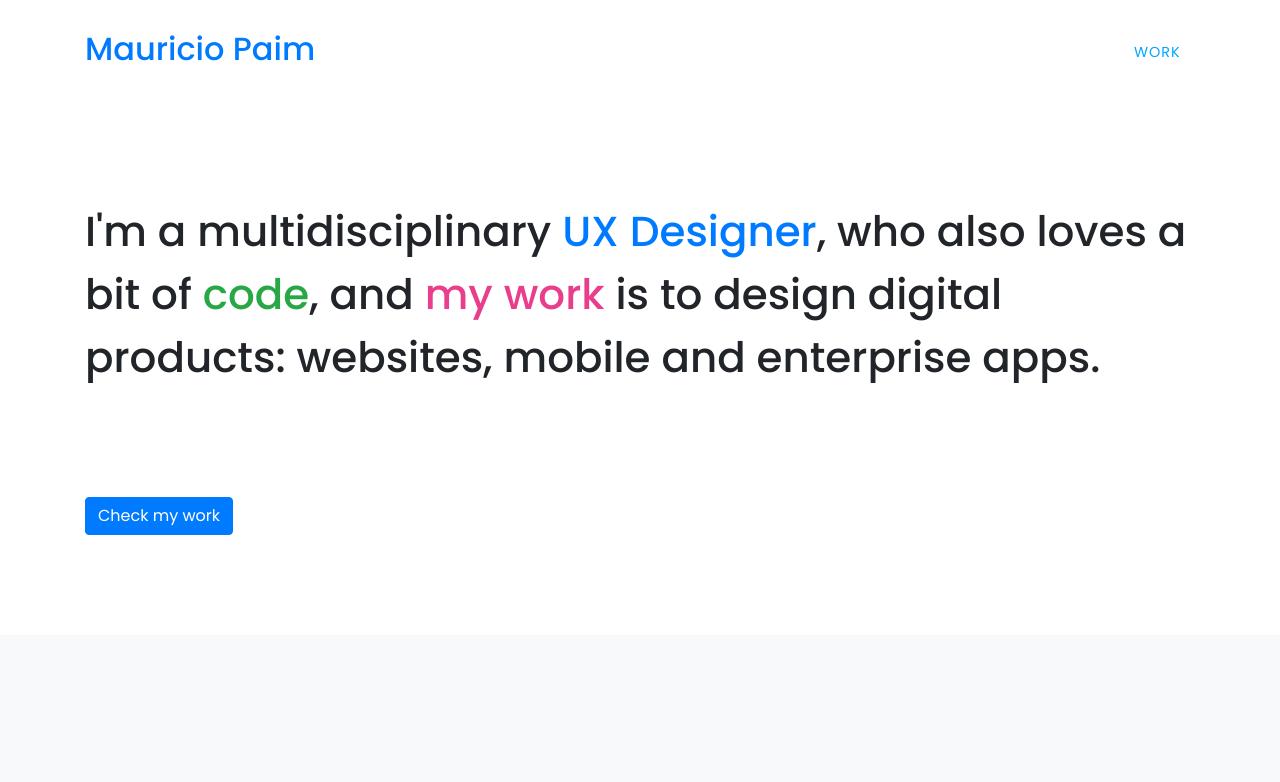
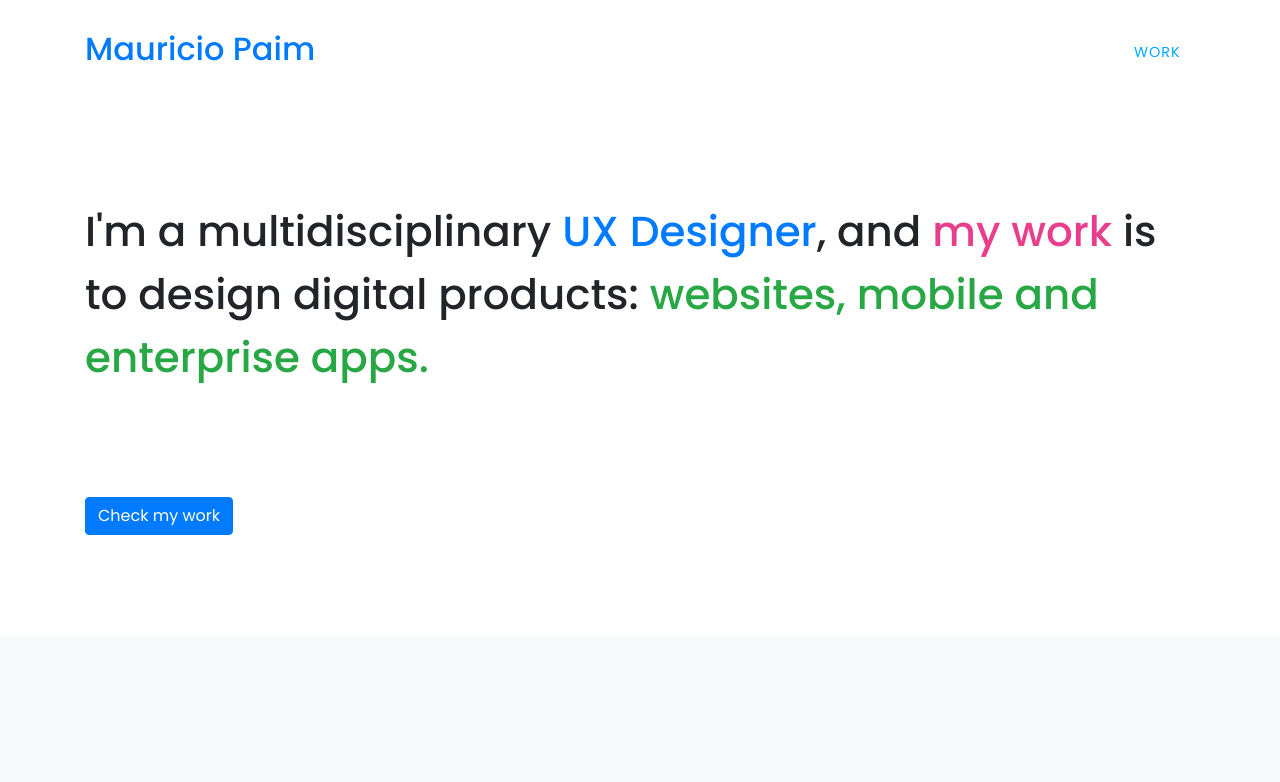
Before and after one commit to mauriciopaim/mauriciopaim.github.io, a website with bundled scripts: page index.html in a window 1280 px wide. Shown: the top 782 px of the page. Built offline with nearby package versions, Linux system fonts and the light colour scheme.

Commit message:
hero change

```diff
--- a/index.html
+++ b/index.html
@@ -68,7 +68,7 @@
     <header class="masthead">
       <div class="container">
         <div class="intro-text">
-          <div class="intro-lead-in"><h1>I'm a multidisciplinary <span class="blue">UX Designer</span>, who also loves a bit of <span class="green">code</span>, and <span class="pink">my work</span> is to design digital products: websites, mobile and enterprise apps.</h1>
+          <div class="intro-lead-in"><h1>I'm a multidisciplinary <span class="blue">UX Designer</span>, and <span class="pink">my work</span> is to design digital products: <span class="green"> websites, mobile and enterprise apps.</span></h1>
 </div>
           <a class="btn btn-primary btn-md js-scroll-trigger btn-check" href="#portfolio">Check my work</a>
         </div>
```
